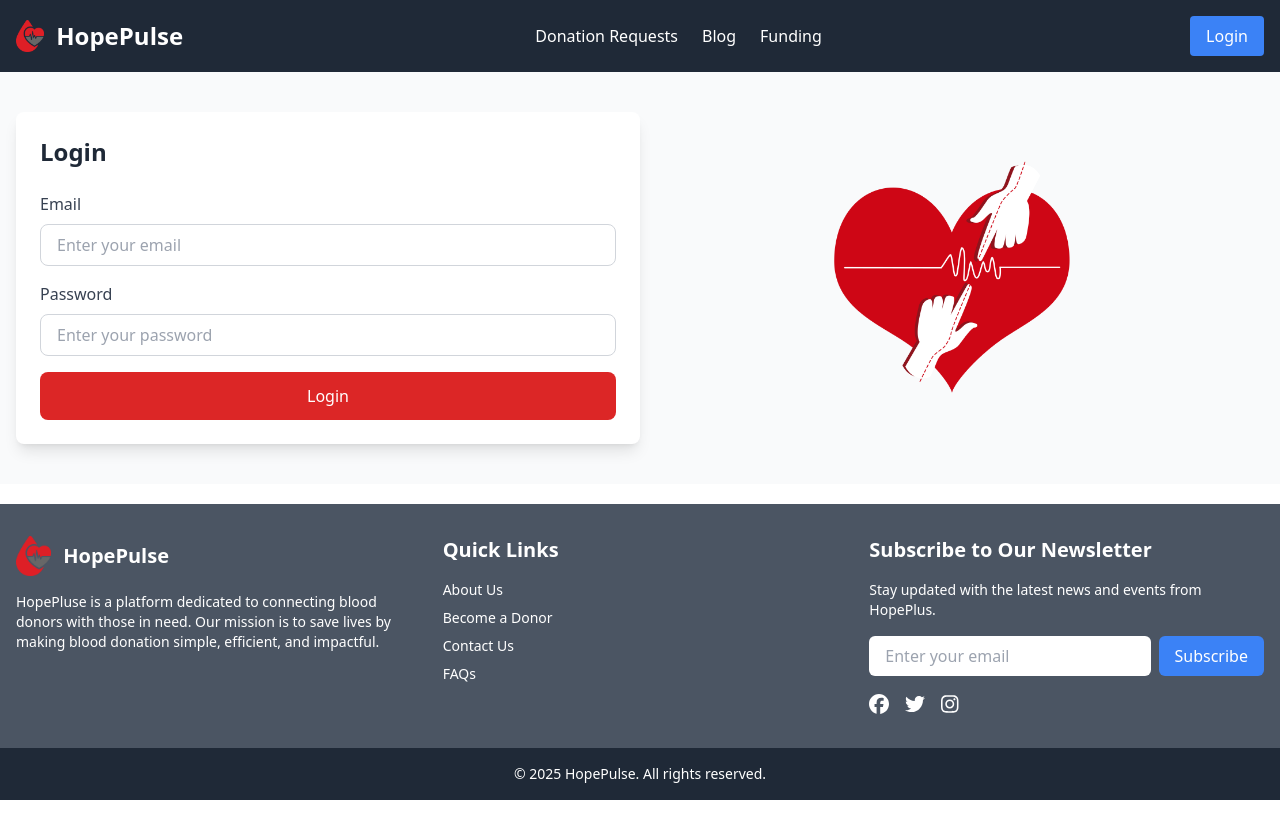
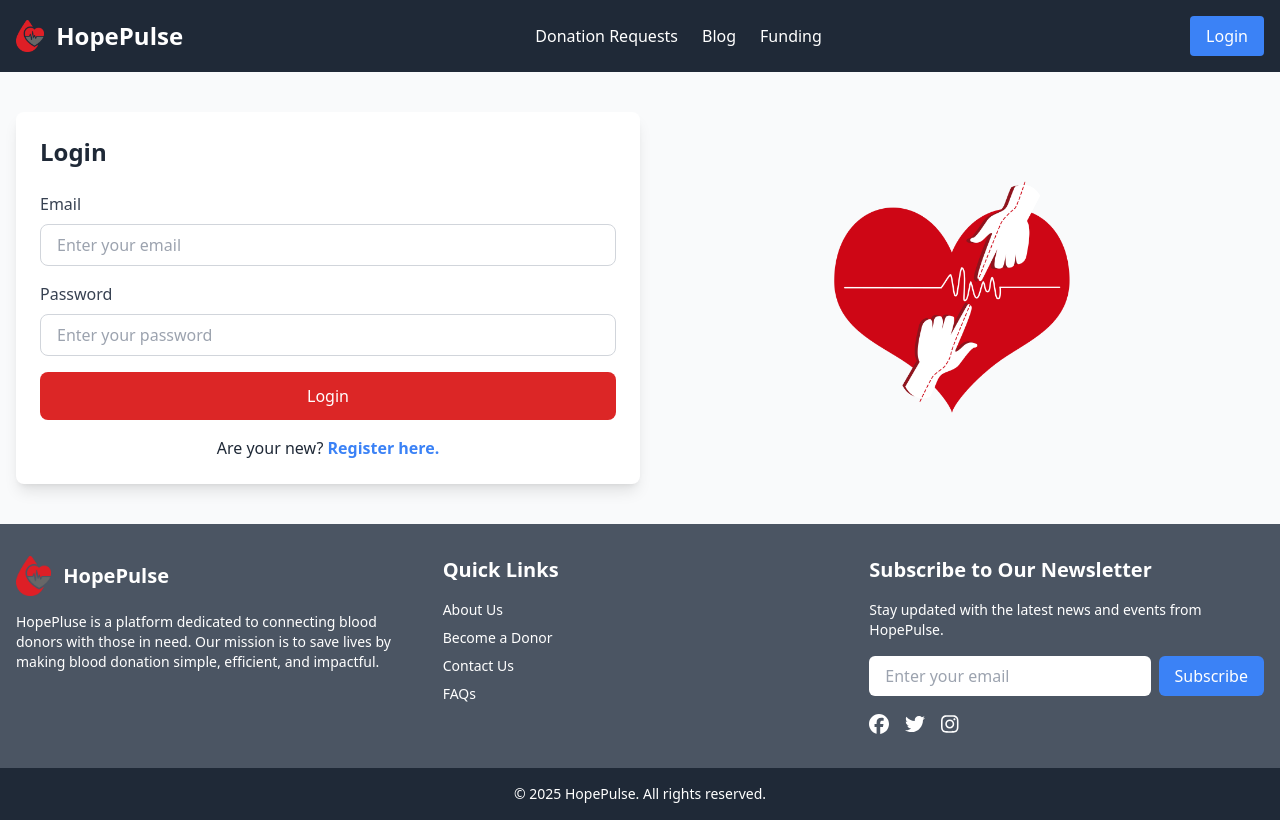
Before and after one commit to 96mdjanealam/hopePulse-client-a12, a React (Vite) app: page /login in a window 1280 px wide. Built offline with nearby package versions, Linux system fonts and the light colour scheme; no server answers.

Commit message:
minor fixes

```diff
--- a/src/Layout/MainLayout.jsx
+++ b/src/Layout/MainLayout.jsx
@@ -7,7 +7,7 @@ export default function MainLayout() {
   return (
     <div className="flex flex-col min-h-screen">
       <Navbar />
-      <div className="flex-grow">
+      <div className="flex-grow bg-gray-50">
         <Outlet />
       </div>
       <Footer />
--- a/src/Pages/Home/Login/Login.jsx
+++ b/src/Pages/Home/Login/Login.jsx
@@ -2,7 +2,7 @@ import React, { useContext } from "react";
 import handsPhoto from "../../../assets/images/hands.png";
 import { useForm } from "react-hook-form";
 import { AuthContext } from "../../../providers/AuthProvider";
-import { useLocation, useNavigate } from "react-router-dom";
+import { Link, useLocation, useNavigate } from "react-router-dom";
 import Swal from "sweetalert2";
 
 export default function Login() {
@@ -11,7 +11,6 @@ export default function Login() {
   const location = useLocation();
 
   const from = location.state?.from?.pathname || "";
-  console.log(from);
 
   const {
     register,
@@ -46,7 +45,7 @@ export default function Login() {
   };
 
   return (
-    <section className="bg-gray-50 py-10">
+    <section className="bg-gray-50 h-full py-10">
       <div className="container mx-auto px-4 flex flex-col-reverse md:flex-row items-center">
         {/* Left Section: Form */}
         <div className="md:w-1/2 bg-white p-6  rounded-lg shadow-lg w-full mt-8 sm:mt-0">
@@ -106,6 +105,7 @@ export default function Login() {
               Login
             </button>
           </form>
+          <p className="mt-4 text-center">Are your new? <Link to="/registration"><span className="text-blue-500 font-semibold hover:underline cursor-pointer">Register here.</span></Link></p>
         </div>
 
         {/* Right Section: Image */}
--- a/src/Pages/Registration/Registration.jsx
+++ b/src/Pages/Registration/Registration.jsx
@@ -6,7 +6,7 @@ import axios from "axios";
 import { AuthContext } from "../../providers/AuthProvider";
 import useAxiosPublic from "../../hooks/useAxiosPublic";
 import Swal from "sweetalert2";
-import { useNavigate } from "react-router-dom";
+import { Link, useNavigate } from "react-router-dom";
 
 const image_hosting_key = import.meta.env.VITE_IMAGE_HOSTING_KEY;
 const image_hosting_api = `https://api.imgbb.com/1/upload?key=${image_hosting_key}`;
@@ -302,7 +302,7 @@ export default function Registration() {
           </form>
           <p className="text-center mt-4">
             Already a user? Please{" "}
-            <span className="text-blue-500 hover:underline">login.</span>{" "}
+            <Link to="/login"><span className="text-blue-500 font-semibold hover:underline">login.</span></Link>
           </p>
         </div>
 
--- a/src/Pages/Shared/Footer.jsx
+++ b/src/Pages/Shared/Footer.jsx
@@ -53,7 +53,7 @@ export default function Footer() {
           <div>
             <h3 className="text-xl font-semibold mb-4">Subscribe to Our Newsletter</h3>
             <p className="text-sm mb-4">
-              Stay updated with the latest news and events from HopePlus.
+              Stay updated with the latest news and events from HopePulse.
             </p>
             <form className="flex items-center space-x-2">
               <input
--- a/src/Routes/PrivateRoute.jsx
+++ b/src/Routes/PrivateRoute.jsx
@@ -8,7 +8,11 @@ export default function PrivateRoute({ children }) {
     const location = useLocation();
 
     if(loading){
-        return <span className="loading loading-bars loading-md"></span>
+        return (
+            <div className='w-full h-60 flex items-center justify-center'>
+                <span className="loading loading-bars loading-md"></span>
+            </div>
+        )
     }
 
     if (user) {
```
